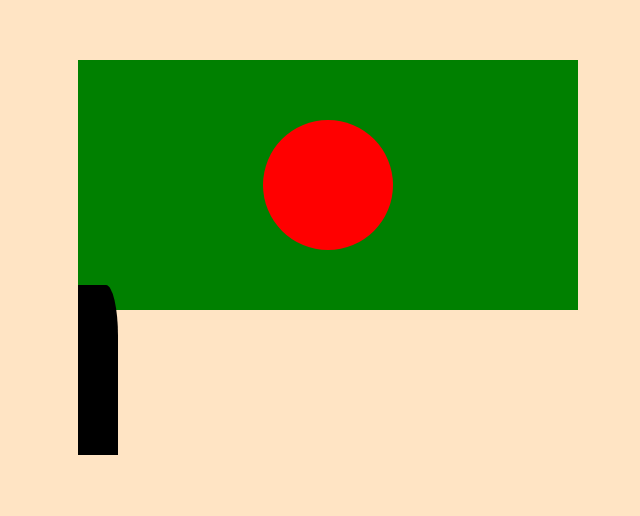
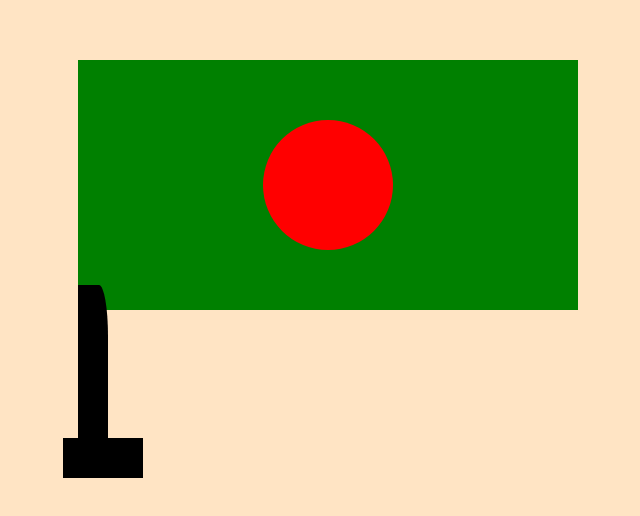
Before and after one commit to imranhasan2/bangladesh-flag, a plain HTML site: page index.html in a window 1280 px wide. Shown: the part 240-756 px from the top of the page, without its empty margins (312-952 px from the left). Drawn offline with Linux system fonts and the light colour scheme.

```diff
--- a/index.html
+++ b/index.html
@@ -13,6 +13,10 @@
         <div
         class="flag-container">
         <div class="flag-handle">
+            <div class="flag-footer">
+
+            </div>
+
 
         </div>
 
--- a/styles/style.css
+++ b/styles/style.css
@@ -28,11 +28,21 @@
 }
 .flag-handle{
     height: 170px;
-    width: 40px;
+    width: 30px;
     background-color: black;
     position: relative;
     border-top-right-radius: 30%;
     left: 0%;
-    top: 90%;
+    top: 90%
+
 
 }
+.flag-footer{
+    height: 40px;
+    width: 80px;
+    background-color: black;
+    position: relative;
+    right: 50%;
+    top: 90%;
+    transform: translate(-50%,);
+}
```
